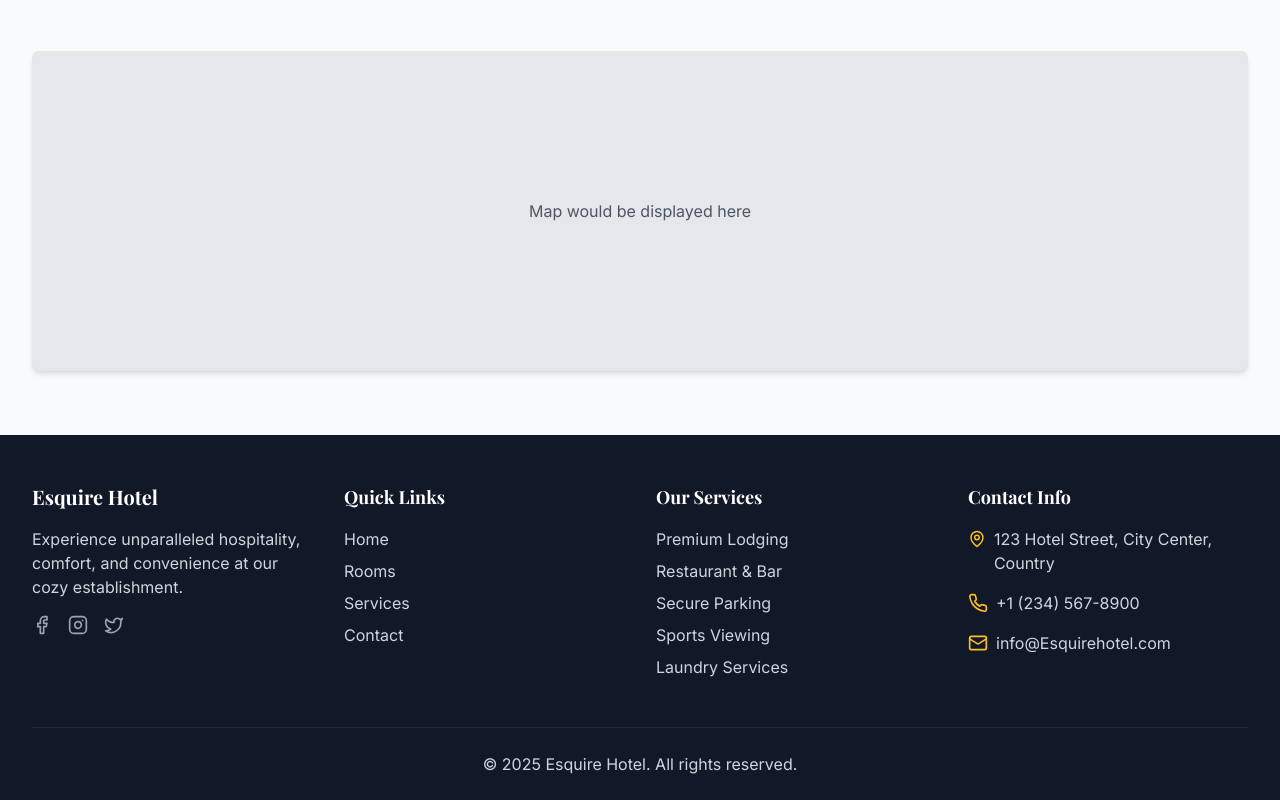
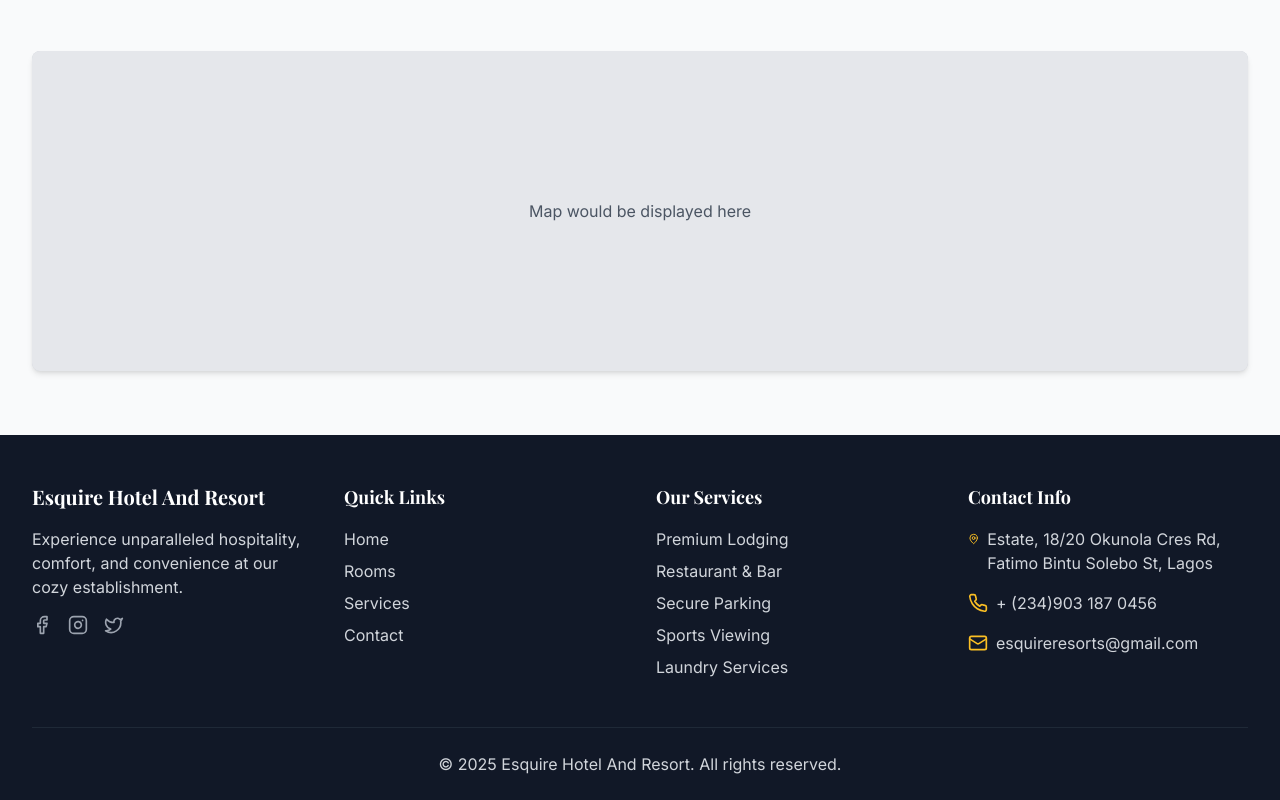
Before and after one commit to Valchali/Esquire_Webapp, a React (Vite) app: page /contact in a window 1280 px wide. Shown: the part 1033-1833 px from the top of the page. Built offline with nearby package versions, Linux system fonts and the light colour scheme.

Commit message:
feat:changed text on header, footer

```diff
--- a/index.html
+++ b/index.html
@@ -5,7 +5,7 @@
     <link rel="icon" type="image/svg+xml" href="/hotel-logo.svg" />
     <meta name="viewport" content="width=device-width, initial-scale=1.0" />
     <meta name="description" content="Cozy Hotel - Your home away from home with premium lodging, fine dining, and exceptional hospitality services." />
-    <title>Esquire Hotel | Premium Hospitality & Lodging</title>
+    <title>Esquire Hotel And Resort | Premium Hospitality & Lodging</title>
   </head>
   <body>
     <div id="root"></div>
--- a/src/components/home/Hero.tsx
+++ b/src/components/home/Hero.tsx
@@ -30,7 +30,7 @@ const Hero = () => {
             Experience Luxury & Comfort
           </h1>
           <p className="text-xl text-white mb-8">
-            Welcome to Esquire Hotel, where warm hospitality meets exceptional service in a secure and relaxing environment.
+            Welcome to Esquire Hotel And Resort, where warm hospitality meets exceptional service in a secure and relaxing environment.
           </p>
           <div className="flex flex-wrap gap-4">
             <Link to="/rooms" className="btn btn-primary">
--- a/src/components/home/Testimonials.tsx
+++ b/src/components/home/Testimonials.tsx
@@ -23,7 +23,7 @@ const testimonials: Testimonial[] = [
     id: 2,
     name: "Michael Johnson",
     title: "Family Vacation",
-    content: "We had an amazing family vacation at Esquire Hotel. The family suite was spacious and comfortable, and the kids loved the game console. The sports viewing area was perfect for watching the big game!",
+    content: "We had an amazing family vacation at Esquire hotel and resort. The family suite was spacious and comfortable, and the kids loved the game console. The sports viewing area was perfect for watching the big game!",
     rating: 5,
     image: "https://images.pexels.com/photos/614810/pexels-photo-614810.jpeg?auto=compress&cs=tinysrgb&w=1260&h=750&dpr=1"
   },
@@ -31,7 +31,7 @@ const testimonials: Testimonial[] = [
     id: 3,
     name: "Sophia Rodriguez",
     title: "Weekend Getaway",
-    content: "My partner and I had a wonderful weekend getaway at Esquire Hotel. The cocktail bar had amazing drinks, and the restaurant served some of the best food we've had. We'll definitely be back!",
+    content: "My partner and I had a wonderful weekend getaway at Esquire hotel and resort. The cocktail bar had amazing drinks, and the restaurant served some of the best food we've had. We'll definitely be back!",
     rating: 4,
     image: "https://images.pexels.com/photos/774909/pexels-photo-774909.jpeg?auto=compress&cs=tinysrgb&w=1260&h=750&dpr=1"
   }
@@ -82,7 +82,7 @@ const Testimonials = () => {
             What Our Guests Say
           </h2>
           <p className="text-primary-100">
-            Don't just take our word for it. Here's what our guests have to say about their experience at Cozy Hotel.
+            Don't just take our word for it. Here's what our guests have to say about their experience at Esquire hotel and resort.
           </p>
         </div>
 
--- a/src/components/layout/Footer.tsx
+++ b/src/components/layout/Footer.tsx
@@ -9,7 +9,7 @@ const Footer = () => {
       <div className="container-custom">
         <div className="grid grid-cols-1 md:grid-cols-2 lg:grid-cols-4 gap-8 py-12">
           <div>
-            <h3 className="text-xl font-serif font-bold text-white mb-4">Esquire Hotel</h3>
+            <h3 className="text-xl font-serif font-bold text-white mb-4">Esquire Hotel And Resort</h3>
             <p className="mb-4">
               Experience unparalleled hospitality, comfort, and convenience at our cozy establishment.
             </p>
@@ -70,22 +70,22 @@ const Footer = () => {
             <ul className="space-y-4">
               <li className="flex items-start">
                 <MapPin className="h-5 w-5 mr-2 mt-0.5 text-secondary-400" />
-                <span>123 Hotel Street, City Center, Country</span>
+                <span> Estate, 18/20 Okunola Cres Rd, Fatimo Bintu Solebo St, Lagos</span>
               </li>
               <li className="flex items-center">
                 <Phone className="h-5 w-5 mr-2 text-secondary-400" />
-                <span>+1 (234) 567-8900</span>
+                <span>+ (234)903 187 0456</span>
               </li>
               <li className="flex items-center">
                 <Mail className="h-5 w-5 mr-2 text-secondary-400" />
-                <span>info@Esquirehotel.com</span>
+                <span>esquireresorts@gmail.com</span>
               </li>
             </ul>
           </div>
         </div>
 
         <div className="border-t border-gray-800 py-6 text-center">
-          <p>© {currentYear} Esquire Hotel. All rights reserved.</p>
+          <p>© {currentYear} Esquire Hotel And Resort. All rights reserved.</p>
         </div>
       </div>
     </footer>
--- a/src/components/layout/Header.tsx
+++ b/src/components/layout/Header.tsx
@@ -47,7 +47,7 @@ const Header = () => {
       <div className="container-custom flex items-center justify-between">
         <Link to="/" className="flex items-center">
           <span className={`font-serif text-2xl font-bold ${isScrolled ? 'text-primary-800' : 'text-white'}`}>
-            Esquire Hotel
+            Esquire Hotel And Resort
           </span>
         </Link>
 
--- a/src/pages/HomePage.tsx
+++ b/src/pages/HomePage.tsx
@@ -7,7 +7,7 @@ import Testimonials from '../components/home/Testimonials';
 const HomePage = () => {
   useEffect(() => {
     window.scrollTo(0, 0);
-    document.title = 'Cozy Hotel | Premium Hospitality & Lodging';
+    document.title = 'Esquire Hotel And Resort | Premium Hospitality & Lodging';
   }, []);
 
   return (
@@ -22,7 +22,7 @@ const HomePage = () => {
         <div className="container-custom text-center">
           <h2 className="text-3xl md:text-4xl font-bold font-serif mb-6">Ready to Experience Our Hospitality?</h2>
           <p className="text-lg text-gray-600 mb-8 max-w-3xl mx-auto">
-            Book your stay now and enjoy our special offers. A comfortable and memorable experience awaits you at Esquire Hotel.
+            Book your stay now and enjoy our special offers. A comfortable and memorable experience awaits you at Esquire hotel and resort .
           </p>
           <a
             href="/rooms"
--- a/src/pages/ProfilePage.tsx
+++ b/src/pages/ProfilePage.tsx
@@ -32,7 +32,7 @@ const ProfilePage = () => {
 
   useEffect(() => {
     window.scrollTo(0, 0);
-    document.title = 'My Profile | Cozy Hotel';
+    document.title = 'My Profile | Esquire Hotel And Resort';
 
     // Check if we have booking success information in location state
     const state = location.state as BookingSuccessState | null;
--- a/src/pages/ServicesPage.tsx
+++ b/src/pages/ServicesPage.tsx
@@ -35,7 +35,7 @@ const ServicesPage = () => {
       <div className="container-custom py-16">
         <div className="mb-12 max-w-3xl mx-auto text-center">
           <p className="text-lg text-gray-700">
-            At Esquire Hotel, we pride ourselves on delivering exceptional services that cater to all your needs. From comfortable accommodation to fine dining and entertainment, we ensure a memorable stay.
+            At Esquire hotel and resort, we pride ourselves on delivering exceptional services that cater to all your needs. From comfortable accommodation to fine dining and entertainment, we ensure a memorable stay.
           </p>
         </div>
 
```
